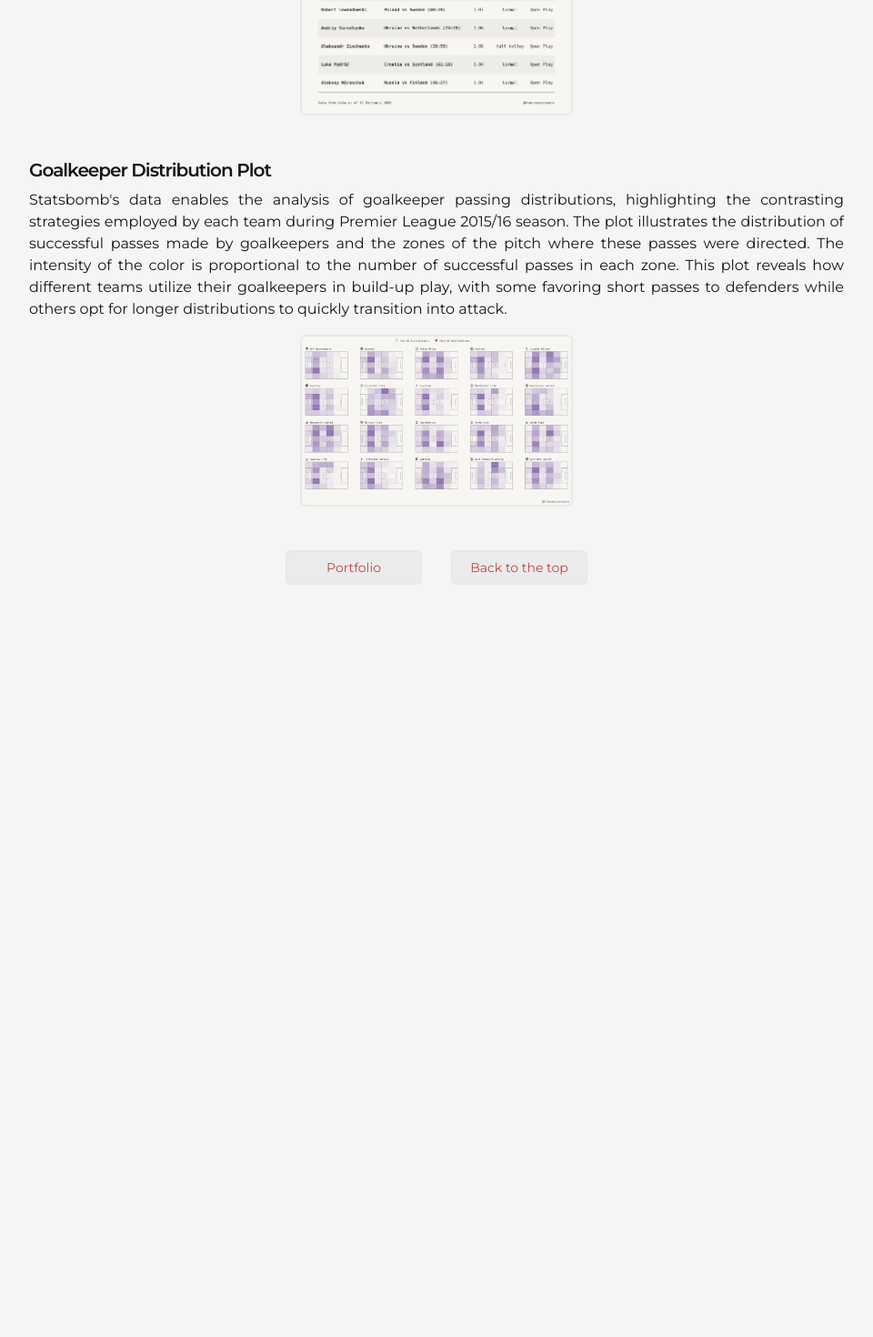
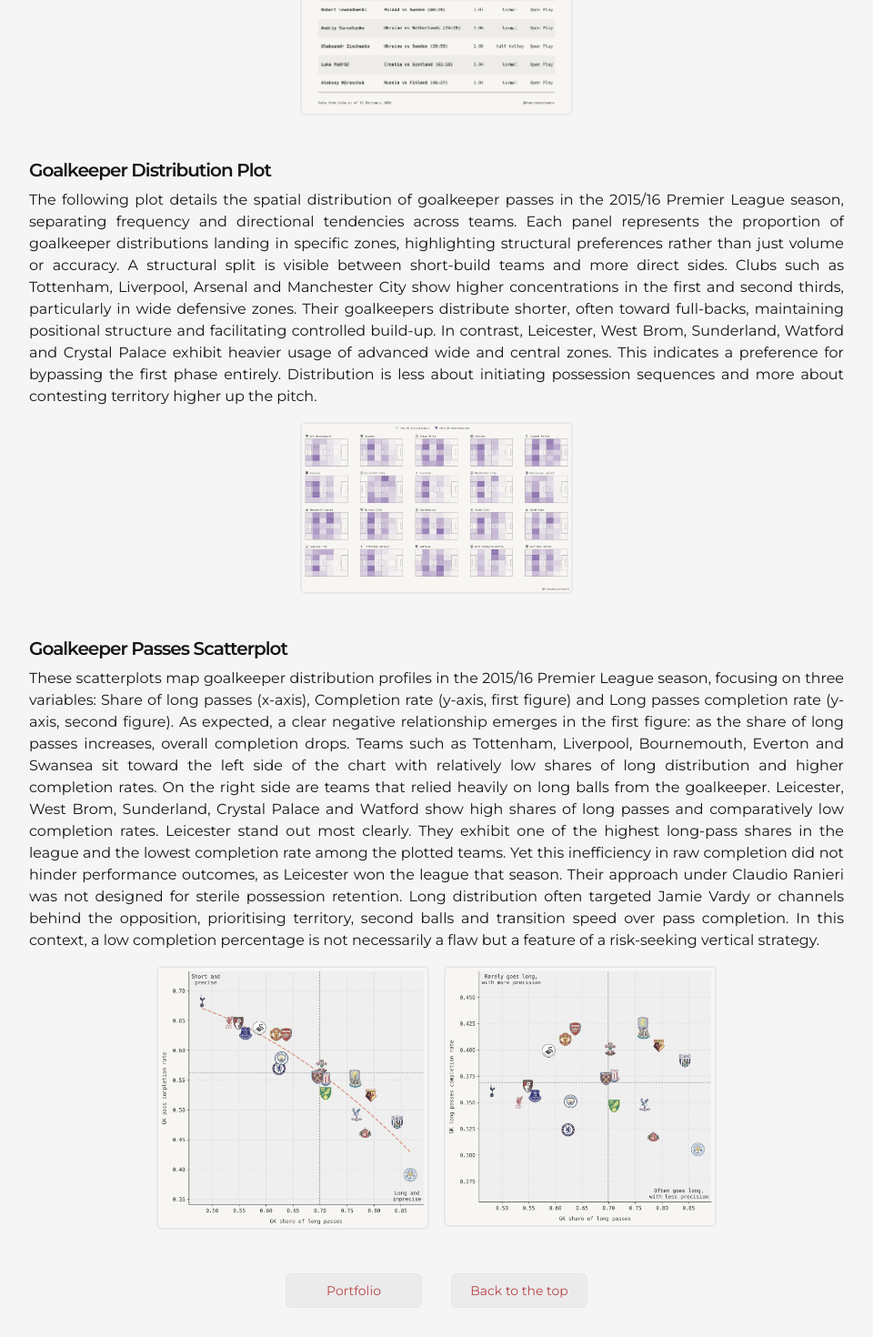
Before and after one commit to francescozonaro/francescozonaro.github.io, a React (Vite) app: page /#/statsbomb-showcase in a window 1280 px wide. Shown: the part 3787-5257 px from the top of the page at 91% size, without its empty margins (160-1120 px from the left). Before the commit the page ends 4462 px from the top, so only its background shows below. Built offline with nearby package versions, Linux system fonts and the light colour scheme; a web font is replaced by a local one.

Commit message:
added gk distribution profiles

```diff
--- a/src/statsbomb-showcase/StatsbombShowcase.jsx
+++ b/src/statsbomb-showcase/StatsbombShowcase.jsx
@@ -386,15 +386,22 @@
       <div className="section-wrapper">
         <div className="visual-title">Goalkeeper Distribution Plot</div>
         <div className="visual-description">
-          Statsbomb's data enables the analysis of goalkeeper passing
-          distributions, highlighting the contrasting strategies employed by
-          each team during Premier League 2015/16 season. The plot illustrates
-          the distribution of successful passes made by goalkeepers and the
-          zones of the pitch where these passes were directed. The intensity of
-          the color is proportional to the number of successful passes in each
-          zone. This plot reveals how different teams utilize their goalkeepers
-          in build-up play, with some favoring short passes to defenders while
-          others opt for longer distributions to quickly transition into attack.
+          The following plot details the spatial distribution of goalkeeper
+          passes in the 2015/16 Premier League season, separating frequency and
+          directional tendencies across teams. Each panel represents the
+          proportion of goalkeeper distributions landing in specific zones,
+          highlighting structural preferences rather than just volume or
+          accuracy. A structural split is visible between short-build teams and
+          more direct sides. Clubs such as Tottenham, Liverpool, Arsenal and
+          Manchester City show higher concentrations in the first and second
+          thirds, particularly in wide defensive zones. Their goalkeepers
+          distribute shorter, often toward full-backs, maintaining positional
+          structure and facilitating controlled build-up. In contrast,
+          Leicester, West Brom, Sunderland, Watford and Crystal Palace exhibit
+          heavier usage of advanced wide and central zones. This indicates a
+          preference for bypassing the first phase entirely. Distribution is
+          less about initiating possession sequences and more about contesting
+          territory higher up the pitch.
         </div>
 
         <div className="visual-previews">
@@ -406,6 +413,57 @@
             <img
               src="img/statsbomb-showcase/goalkeeperZonalDistribution.png"
               alt="Donnarumma successful passes distribution"
+            ></img>
+          </a>
+        </div>
+      </div>
+
+      <div className="section-wrapper">
+        <div className="visual-title">Goalkeeper Passes Scatterplot</div>
+        <div className="visual-description">
+          These scatterplots map goalkeeper distribution profiles in the 2015/16
+          Premier League season, focusing on three variables: Share of long
+          passes (x-axis), Completion rate (y-axis, first figure) and Long
+          passes completion rate (y-axis, second figure). As expected, a clear
+          negative relationship emerges in the first figure: as the share of
+          long passes increases, overall completion drops. Teams such as
+          Tottenham, Liverpool, Bournemouth, Everton and Swansea sit toward the
+          left side of the chart with relatively low shares of long distribution
+          and higher completion rates. On the right side are teams that relied
+          heavily on long balls from the goalkeeper. Leicester, West Brom,
+          Sunderland, Crystal Palace and Watford show high shares of long passes
+          and comparatively low completion rates. Leicester stand out most
+          clearly. They exhibit one of the highest long-pass shares in the
+          league and the lowest completion rate among the plotted teams. Yet
+          this inefficiency in raw completion did not hinder performance
+          outcomes, as Leicester won the league that season. Their approach
+          under Claudio Ranieri was not designed for sterile possession
+          retention. Long distribution often targeted Jamie Vardy or channels
+          behind the opposition, prioritising territory, second balls and
+          transition speed over pass completion. In this context, a low
+          completion percentage is not necessarily a flaw but a feature of a
+          risk-seeking vertical strategy.
+        </div>
+
+        <div className="visual-previews">
+          <a
+            href="img/statsbomb-showcase/scatterplotShareOfLong_a.png"
+            target="_blank"
+            rel="noopener noreferrer"
+          >
+            <img
+              src="img/statsbomb-showcase/scatterplotShareOfLong_a.png"
+              alt="Premier League 2015/16 Goalkeeper Distribution Scatterplot"
+            ></img>
+          </a>
+          <a
+            href="img/statsbomb-showcase/scatterplotShareOfLong_b.png"
+            target="_blank"
+            rel="noopener noreferrer"
+          >
+            <img
+              src="img/statsbomb-showcase/scatterplotShareOfLong_b.png"
+              alt="Premier League 2015/16 Goalkeeper Distribution Scatterplot"
             ></img>
           </a>
         </div>
```
Also changed, not shown: public/img/statsbomb-showcase/scatterplotShareOfLong_a.png (added), public/img/statsbomb-showcase/scatterplotShareOfLong_b.png (added).
